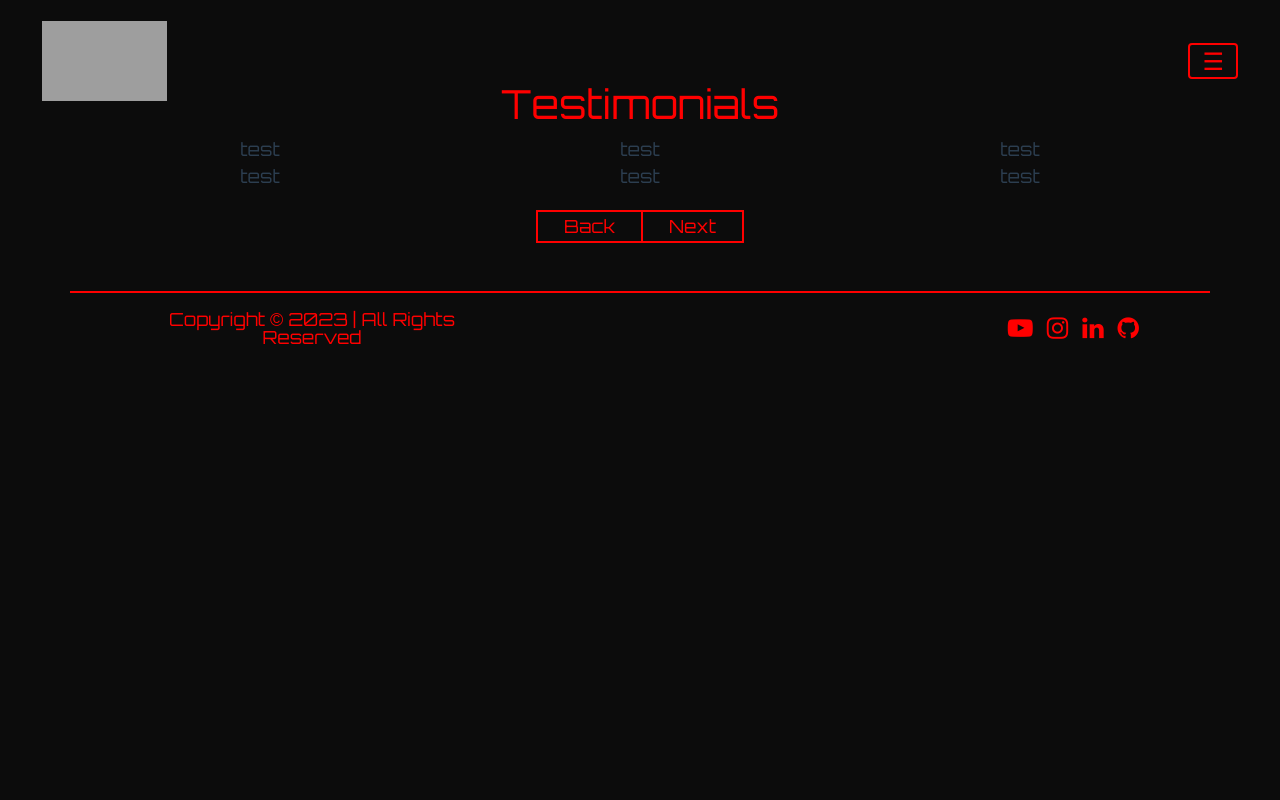
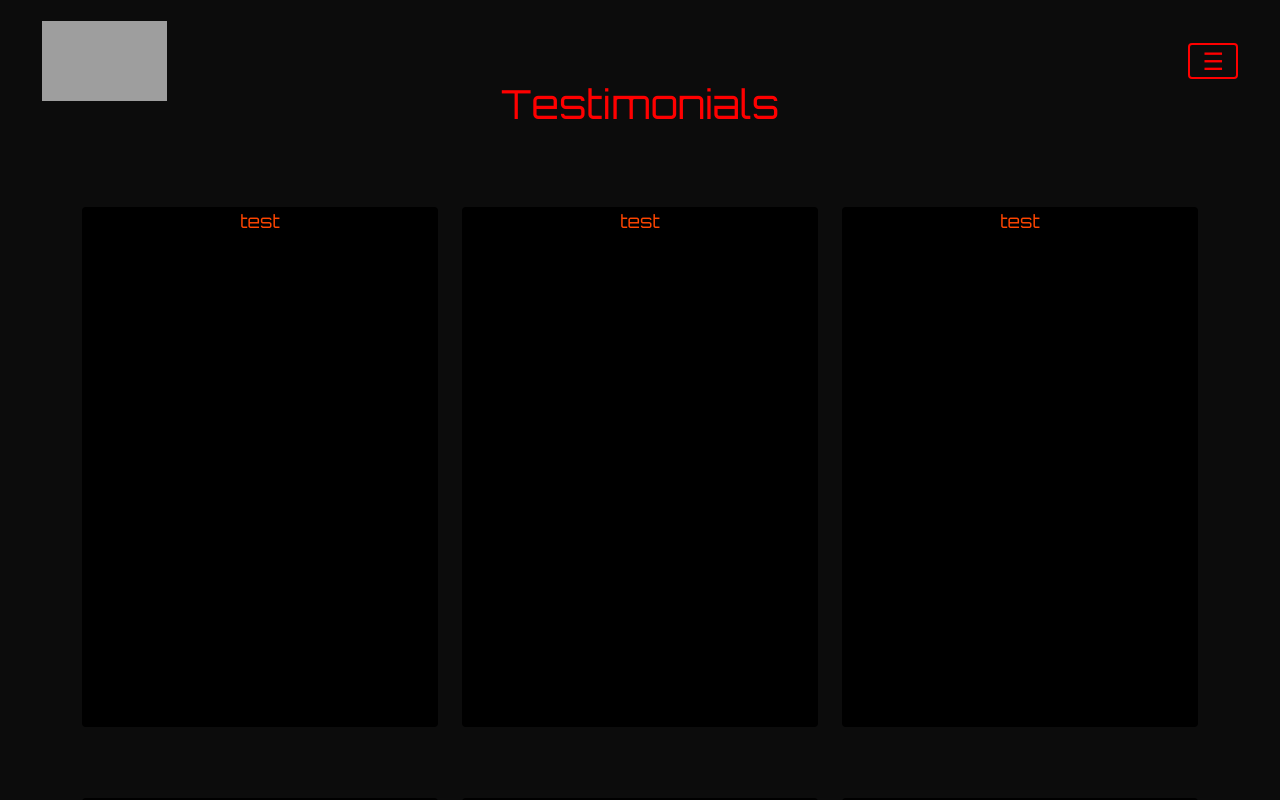
Before and after one commit to AbdulAbrahams/VuePortfolio, a Vue app: page /#/testimonials in a window 1280 px wide. Shown: the top 800 px of the page. Built offline with nearby package versions, Linux system fonts and the light colour scheme; grey boxes are pictures that could not be loaded; a web font is replaced by a local one.

Commit message:
Update Card.vue

```diff
--- a/src/components/Card.vue
+++ b/src/components/Card.vue
@@ -2,7 +2,9 @@
         <div class="container">
         <div class="row">
         <div class="col-md-4 peeps" v-for="person in people">
+        <div class="person card">
    test
+        </div>
         </div>
         </div>
         </div>
```
